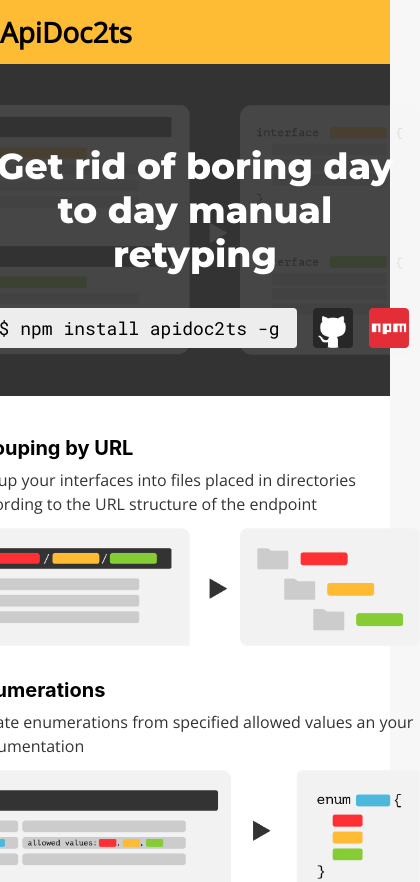
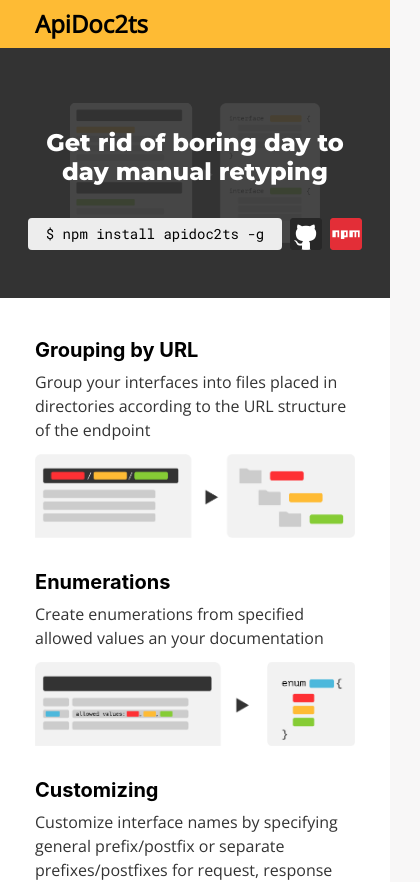
Before and after one commit to fluix/apidoc2ts, a React (Create React App) app in the folder site/: page / in a window 390 px wide. Shown: the top 882 px of the page, 420 px wide, since content can reach past the window. Built offline with nearby package versions, Linux system fonts and the light colour scheme.

Commit message:
Add breakpoint for scaled mobile screen

```diff
--- a/site/src/breakpoints.scss
+++ b/site/src/breakpoints.scss
@@ -1,4 +1,5 @@
 $breakpoint-large: 1400px;
 $breakpoint-medium: 1100px;
 $breakpoint-small: 960px;
-$breakpoint-mobile: 728px;
+$breakpoint-mobile: 768px;
+$breakpoint-mobile-scaled: 480px;
--- a/site/src/components/content-wrapper/content-wrapper.scss
+++ b/site/src/components/content-wrapper/content-wrapper.scss
@@ -15,4 +15,8 @@
     @media (max-width: $breakpoint-mobile) {
         max-width: 480px;
     }
+
+    @media (max-width: $breakpoint-mobile-scaled) {
+        max-width: 320px;
+    }
 }
--- a/site/src/components/feature/feature.scss
+++ b/site/src/components/feature/feature.scss
@@ -36,6 +36,10 @@
             margin: 0;
             max-width: 450px;
         }
+
+        @media (max-width: $breakpoint-mobile-scaled) {
+            max-width: 320px;
+        }
     }
 
     &__image + &__description {
@@ -56,6 +60,10 @@
 
         @media (max-width: $breakpoint-medium) {
             width: 450px;
+        }
+
+        @media (max-width: $breakpoint-mobile-scaled) {
+            width: 320px;
         }
     }
 
--- a/site/src/components/footer/footer.scss
+++ b/site/src/components/footer/footer.scss
@@ -1,18 +1,26 @@
 @import "../../colors";
+@import "../../breakpoints";
 
 .footer {
     background-color: $main-darkest;
 
     &__group {
-        height: 64px;
         display: flex;
         justify-content: space-between;
         align-items: center;
+
+        @media (max-width: $breakpoint-mobile-scaled) {
+            flex-direction: column;
+        }
     }
 
     &__text {
         color: $main-darker;
         font-size: 14px;
+
+        @media (max-width: $breakpoint-mobile-scaled) {
+            text-align: center;
+        }
     }
 
     &__link {
--- a/site/src/components/header/header.scss
+++ b/site/src/components/header/header.scss
@@ -1,5 +1,6 @@
 @import "../../colors";
 @import "../../fonts";
+@import "../../breakpoints";
 
 $header-size: 64px;
 
@@ -7,11 +8,20 @@ $header-size: 64px;
     height: $header-size;
     background: $accent;
 
+    @media (max-width: $breakpoint-mobile-scaled) {
+        height: 48px;
+    }
+
     &__text {
         color: black;
         font-family: $font-main;
         font-size: 28px;
         font-weight: 600;
         line-height: $header-size;
+
+        @media (max-width: $breakpoint-mobile-scaled) {
+            font-size: 24px;
+            line-height: 48px;
+        }
     }
 }
--- a/site/src/components/quick-start/quick-start.scss
+++ b/site/src/components/quick-start/quick-start.scss
@@ -25,22 +25,46 @@ $quick-start-spacing: 16px;
         @media (max-width: $breakpoint-mobile) {
             font-size: 18px;
         }
+
+        @media (max-width: $breakpoint-mobile-scaled) {
+            font-size: 14px;
+        }
+
+        @media (max-width: $breakpoint-mobile-scaled) {
+            line-height: 32px;
+        }
     }
 
     &__link {
         flex: 0 0 auto;
         height: $quick-start-height;
 
+        @media (max-width: $breakpoint-mobile-scaled) {
+            height: 32px;
+        }
+
         & + & {
             margin-left: $quick-start-spacing;
+
+            @media (max-width: $breakpoint-mobile-scaled) {
+                margin-left: 8px;
+            }
         }
     }
 
     &__image {
         max-height: $quick-start-height;
+
+        @media (max-width: $breakpoint-mobile-scaled) {
+            height: 32px;
+        }
     }
 
     &__command + &__link {
         margin-left: $quick-start-spacing;
+
+        @media (max-width: $breakpoint-mobile-scaled) {
+            margin-left: 8px;
+        }
     }
 }
--- a/site/src/components/terminal/terminal.scss
+++ b/site/src/components/terminal/terminal.scss
@@ -29,6 +29,10 @@
             white-space: pre-wrap;
             word-break: break-word;
         }
+
+        @media (max-width: $breakpoint-mobile-scaled) {
+            font-size: 14px;
+        }
     }
 
     &__line--response {
--- a/site/src/components/title/title.scss
+++ b/site/src/components/title/title.scss
@@ -33,6 +33,10 @@
         @media (max-width: $breakpoint-small) {
             width: 400px;
         }
+
+        @media (max-width: $breakpoint-mobile-scaled) {
+            width: 320px;
+        }
     }
 
     &__image + &__group {
@@ -66,6 +70,10 @@
             opacity: 0.1;
             width: 450px;
         }
+
+        @media (max-width: $breakpoint-mobile-scaled) {
+            max-width: 250px;
+        }
     }
 
     &__text {
@@ -77,6 +85,10 @@
         @media (max-width: $breakpoint-large) {
             font-size: 36px;
         }
+
+        @media (max-width: $breakpoint-mobile-scaled) {
+            font-size: 24px;
+        }
     }
 
     .quick-start {
```
